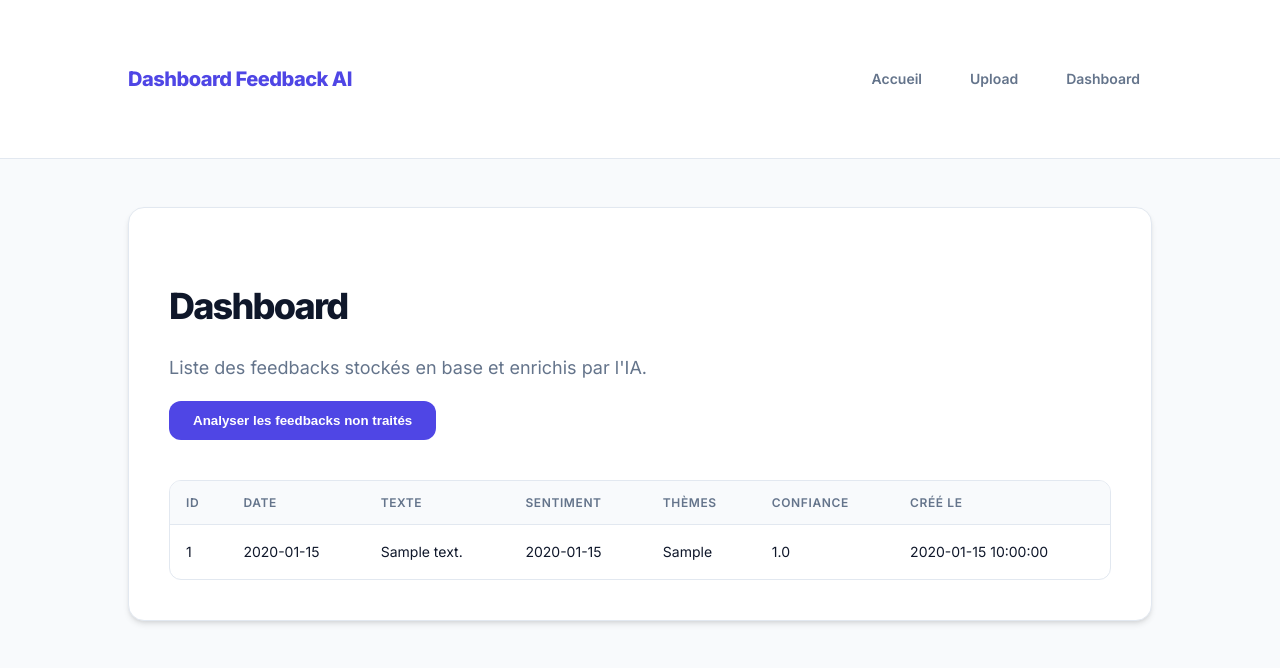
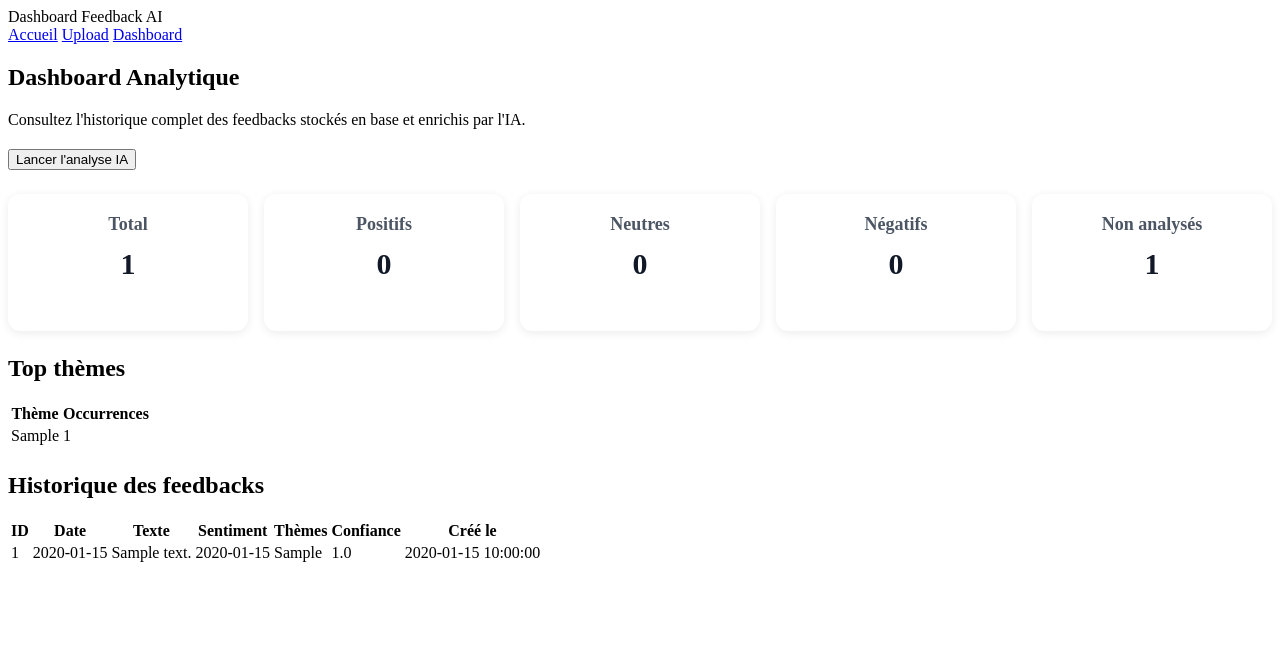
Before and after one commit to MhandAMRANE/dashboard-feedback-ai, a Flask app: page /dashboard in a window 1280 px wide. Shown: the top 668 px of the page. Run offline with Flask 3, Linux system fonts and the light colour scheme; tables that the repository leaves empty hold one stand-in row (values such as "Sample post").

Commit message:
Mise à jour : analytics.py, app.py, dashboard.html, style.css, JOURNAL.md

```diff
--- a/app.py
+++ b/app.py
@@ -1,6 +1,6 @@
 import os
 import pandas as pd
-from flask import Flask, render_template, request, redirect, url_for
+from flask import Flask, render_template, request
 from werkzeug.utils import secure_filename
 
 from src.storage import (
@@ -13,6 +13,7 @@ from src.storage import (
 )
 from src.utils import clean_text, generate_text_hash, normalize_date
 from src.llm import analyze_feedback_with_llm
+from src.analytics import compute_sentiment_stats, compute_theme_stats
 
 app = Flask(__name__)
 
@@ -26,6 +27,23 @@ init_db()
 
 def allowed_file(filename):
     return "." in filename and filename.rsplit(".", 1)[1].lower() in ALLOWED_EXTENSIONS
+
+
+def fetch_feedback_dicts():
+    rows = get_all_feedbacks()
+    return [
+        {
+            "id": row[0],
+            "feedback_date": row[1],
+            "text": row[2],
+            "text_hash": row[3],
+            "sentiment": row[4],
+            "themes": row[5],
+            "confidence": row[6],
+            "created_at": row[7],
+        }
+        for row in rows
+    ]
 
 
 @app.route("/")
@@ -153,50 +171,33 @@ def analyze_feedbacks():
         except Exception as e:
             error_messages.append(f"Feedback ID {feedback_id}: {str(e)}")
 
-    rows = get_all_feedbacks()
-    feedbacks = [
-        {
-            "id": row[0],
-            "feedback_date": row[1],
-            "text": row[2],
-            "text_hash": row[3],
-            "sentiment": row[4],
-            "themes": row[5],
-            "confidence": row[6],
-            "created_at": row[7],
-        }
-        for row in rows
-    ]
+    feedbacks = fetch_feedback_dicts()
+    sentiment_stats = compute_sentiment_stats(feedbacks)
+    theme_stats = compute_theme_stats(feedbacks)
 
     return render_template(
         "dashboard.html",
         feedbacks=feedbacks,
         analyzed_count=analyzed_count,
         error_messages=error_messages,
+        sentiment_stats=sentiment_stats,
+        theme_stats=theme_stats,
     )
 
 
 @app.route("/dashboard")
 def dashboard():
-    rows = get_all_feedbacks()
-    feedbacks = [
-        {
-            "id": row[0],
-            "feedback_date": row[1],
-            "text": row[2],
-            "text_hash": row[3],
-            "sentiment": row[4],
-            "themes": row[5],
-            "confidence": row[6],
-            "created_at": row[7],
-        }
-        for row in rows
-    ]
+    feedbacks = fetch_feedback_dicts()
+    sentiment_stats = compute_sentiment_stats(feedbacks)
+    theme_stats = compute_theme_stats(feedbacks)
+
     return render_template(
         "dashboard.html",
         feedbacks=feedbacks,
         analyzed_count=None,
         error_messages=[],
+        sentiment_stats=sentiment_stats,
+        theme_stats=theme_stats,
     )
 
 
--- a/src/analytics.py
+++ b/src/analytics.py
@@ -0,0 +1,39 @@
+from collections import Counter
+
+
+def compute_sentiment_stats(feedbacks):
+    stats = {
+        "total": len(feedbacks),
+        "positive": 0,
+        "neutral": 0,
+        "negative": 0,
+        "not_analyzed": 0,
+    }
+
+    for feedback in feedbacks:
+        sentiment = feedback.get("sentiment")
+        if sentiment == "positive":
+            stats["positive"] += 1
+        elif sentiment == "neutral":
+            stats["neutral"] += 1
+        elif sentiment == "negative":
+            stats["negative"] += 1
+        else:
+            stats["not_analyzed"] += 1
+
+    return stats
+
+
+def compute_theme_stats(feedbacks):
+    counter = Counter()
+
+    for feedback in feedbacks:
+        themes = feedback.get("themes")
+        if not themes:
+            continue
+
+        if isinstance(themes, str):
+            split_themes = [theme.strip() for theme in themes.split(",") if theme.strip()]
+            counter.update(split_themes)
+
+    return counter.most_common(10)
--- a/static/style.css
+++ b/static/style.css
@@ -1,248 +1,27 @@
-:root {
-    /* Color Palette - Modern Slate & Indigo */
-    --primary: #4f46e5;
-    --primary-hover: #4338ca;
-    --secondary: #64748b;
-    --bg-main: #f8fafc;
-    --bg-card: #ffffff;
-    --text-main: #0f172a;
-    --text-muted: #64748b;
-    --border: #e2e8f0;
-    --success: #10b981;
-    --success-bg: #dcfce7;
-    --success-text: #166534;
-    --danger: #ef4444;
-    --danger-bg: #fee2e2;
-    --danger-text: #991b1b;
-
-    /* Spacing & Borders */
-    --radius-sm: 6px;
-    --radius-md: 12px;
-    --radius-lg: 16px;
-    --shadow-sm: 0 1px 2px 0 rgb(0 0 0 / 0.05);
-    --shadow-md: 0 4px 6px -1px rgb(0 0 0 / 0.1), 0 2px 4px -2px rgb(0 0 0 / 0.1);
+.stats-grid {
+    display: grid;
+    grid-template-columns: repeat(auto-fit, minmax(180px, 1fr));
+    gap: 16px;
+    margin-top: 24px;
 }
 
-body {
-    margin: 0;
-    font-family: 'Inter', system-ui, -apple-system, sans-serif;
-    background-color: var(--bg-main);
-    color: var(--text-main);
-    line-height: 1.6;
-    -webkit-font-smoothing: antialiased;
-}
-
-/* Navigation System */
-.navbar {
-    background-color: #ffffff;
-    border-bottom: 1px solid var(--border);
-    padding: 0.75rem 0;
-    position: sticky;
-    top: 0;
-    z-index: 50;
-}
-
-.navbar .container {
-    display: flex;
-    justify-content: space-between;
-    align-items: center;
-}
-
-.nav-brand {
-    font-size: 1.25rem;
-    font-weight: 800;
-    color: var(--primary);
-    letter-spacing: -0.025em;
-}
-
-.nav-links {
-    display: flex;
-    gap: 1.5rem;
-}
-
-.nav-links a {
-    color: var(--secondary);
-    text-decoration: none;
-    font-size: 0.875rem;
-    font-weight: 600;
-    transition: all 0.2s ease;
-    padding: 0.5rem 0.75rem;
-    border-radius: var(--radius-sm);
-}
-
-.nav-links a:hover {
-    color: var(--primary);
-    background-color: #f1f5f9;
-}
-
-/* Base Layout */
-.container {
-    max-width: 1024px;
-    margin: 3rem auto;
-    padding: 0 1.5rem;
-}
-
-/* Cards & Containers */
-.card {
-    background: var(--bg-card);
-    padding: 2.5rem;
-    border-radius: var(--radius-lg);
-    border: 1px solid var(--border);
-    box-shadow: var(--shadow-md);
-}
-
-.info-box {
-    margin: 1.5rem 0;
-    padding: 1.25rem;
-    background: #f8fafc;
-    border-radius: var(--radius-md);
-    border: 1px solid var(--border);
-}
-
-.info-box h3 {
-    margin-top: 0;
-    font-size: 1rem;
-    color: var(--text-main);
-}
-
-.info-box p {
-    font-size: 0.875rem;
-    margin: 0.25rem 0;
-}
-
-.info-box ul {
-    padding-left: 1.25rem;
-    margin: 0.5rem 0 0;
-    font-size: 0.875rem;
-    color: var(--text-muted);
-}
-
-/* Typography */
-h1 {
-    font-size: 2.25rem;
-    font-weight: 800;
-    letter-spacing: -0.05em;
-    margin-bottom: 1rem;
-    color: #0f172a;
-}
-
-h2 {
-    font-size: 1.5rem;
-    font-weight: 700;
-    margin-bottom: 0.75rem;
-}
-
-p {
-    color: var(--text-muted);
-    font-size: 1.125rem;
-}
-
-/* Buttons & Inputs */
-.btn {
-    display: inline-flex;
-    align-items: center;
-    justify-content: center;
-    padding: 0.75rem 1.5rem;
-    background: var(--primary);
-    color: white;
-    text-decoration: none;
-    border-radius: var(--radius-md);
-    font-weight: 600;
-    transition: all 0.2s ease;
-    border: none;
-    cursor: pointer;
-}
-
-.btn:hover {
-    background: var(--primary-hover);
-    transform: translateY(-1px);
-    box-shadow: 0 4px 6px -1px rgba(79, 70, 229, 0.3);
-}
-
-input[type="file"] {
-    background: #f1f5f9;
-    padding: 0.5rem;
-    border-radius: var(--radius-sm);
-    border: 1px solid var(--border);
-    font-size: 0.875rem;
-}
-
-.upload-form {
-    display: flex;
-    gap: 1rem;
-    align-items: center;
-    margin-top: 2rem;
-    padding: 1.5rem;
-    background: #f8fafc;
-    border: 2px dashed var(--border);
-    border-radius: var(--radius-md);
-}
-
-/* Alerts */
-.alert {
-    padding: 1rem 1.25rem;
-    border-radius: var(--radius-md);
-    margin: 1.5rem 0;
-    font-weight: 500;
-    font-size: 0.875rem;
-}
-
-.alert.success {
-    background-color: var(--success-bg);
-    color: var(--success-text);
-}
-
-.alert.error {
-    background-color: var(--danger-bg);
-    color: var(--danger-text);
-}
-
-/* Tables */
-.table-container {
-    margin-top: 2.5rem;
-    overflow-x: auto;
-    border-radius: var(--radius-md);
-    border: 1px solid var(--border);
-}
-
-table {
-    width: 100%;
-    border-collapse: collapse;
-    text-align: left;
-    font-size: 0.875rem;
-}
-
-th {
-    background-color: #f8fafc;
-    padding: 0.75rem 1rem;
-    font-weight: 600;
-    color: var(--secondary);
-    border-bottom: 1px solid var(--border);
-    text-transform: uppercase;
-    font-size: 0.75rem;
-    letter-spacing: 0.05em;
-}
-
-td {
-    padding: 1rem;
-    border-bottom: 1px solid var(--border);
-    color: var(--text-main);
-}
-
-tr:last-child td {
-    border-bottom: none;
-}
-
-tr:hover td {
-    background-color: #f8fafc;
-}
-
-/* Utils */
-.text-center {
+.stat-card {
+    background: white;
+    border-radius: 12px;
+    padding: 20px;
+    box-shadow: 0 2px 10px rgba(0,0,0,0.08);
     text-align: center;
 }
 
-.hero {
-    padding: 4rem 0;
-    text-align: center;
+.stat-card h3 {
+    margin: 0;
+    font-size: 18px;
+    color: #4b5563;
 }
+
+.stat-card p {
+    margin-top: 12px;
+    font-size: 30px;
+    font-weight: bold;
+    color: #111827;
+}
--- a/templates/dashboard.html
+++ b/templates/dashboard.html
@@ -4,11 +4,11 @@
 
 {% block content %}
 <section class="card">
-    <h1>Dashboard</h1>
-    <p>Liste des feedbacks stockés en base et enrichis par l'IA.</p>
+    <h1>Dashboard Analytique</h1>
+    <p>Consultez l'historique complet des feedbacks stockés en base et enrichis par l'IA.</p>
 
-    <form method="POST" action="{{ url_for('analyze_feedbacks') }}">
-        <button type="submit" class="btn">Analyser les feedbacks non traités</button>
+    <form method="POST" action="{{ url_for('analyze_feedbacks') }}" style="margin-top: 20px;">
+        <button type="submit" class="btn">Lancer l'analyse IA</button>
     </form>
 
     {% if analyzed_count is not none %}
@@ -27,6 +27,60 @@
             </ul>
         </div>
     {% endif %}
+</section>
+
+<section class="stats-grid">
+    <div class="stat-card">
+        <h3>Total</h3>
+        <p>{{ sentiment_stats.total }}</p>
+    </div>
+    <div class="stat-card">
+        <h3>Positifs</h3>
+        <p>{{ sentiment_stats.positive }}</p>
+    </div>
+    <div class="stat-card">
+        <h3>Neutres</h3>
+        <p>{{ sentiment_stats.neutral }}</p>
+    </div>
+    <div class="stat-card">
+        <h3>Négatifs</h3>
+        <p>{{ sentiment_stats.negative }}</p>
+    </div>
+    <div class="stat-card">
+        <h3>Non analysés</h3>
+        <p>{{ sentiment_stats.not_analyzed }}</p>
+    </div>
+</section>
+
+<section class="card" style="margin-top: 24px;">
+    <h2>Top thèmes</h2>
+
+    {% if theme_stats %}
+        <div class="table-container">
+            <table>
+                <thead>
+                    <tr>
+                        <th>Thème</th>
+                        <th>Occurrences</th>
+                    </tr>
+                </thead>
+                <tbody>
+                    {% for theme, count in theme_stats %}
+                        <tr>
+                            <td>{{ theme }}</td>
+                            <td>{{ count }}</td>
+                        </tr>
+                    {% endfor %}
+                </tbody>
+            </table>
+        </div>
+    {% else %}
+        <p>Aucun thème disponible pour le moment.</p>
+    {% endif %}
+</section>
+
+<section class="card" style="margin-top: 24px;">
+    <h2>Historique des feedbacks</h2>
 
     {% if feedbacks %}
         <div class="table-container">
```
